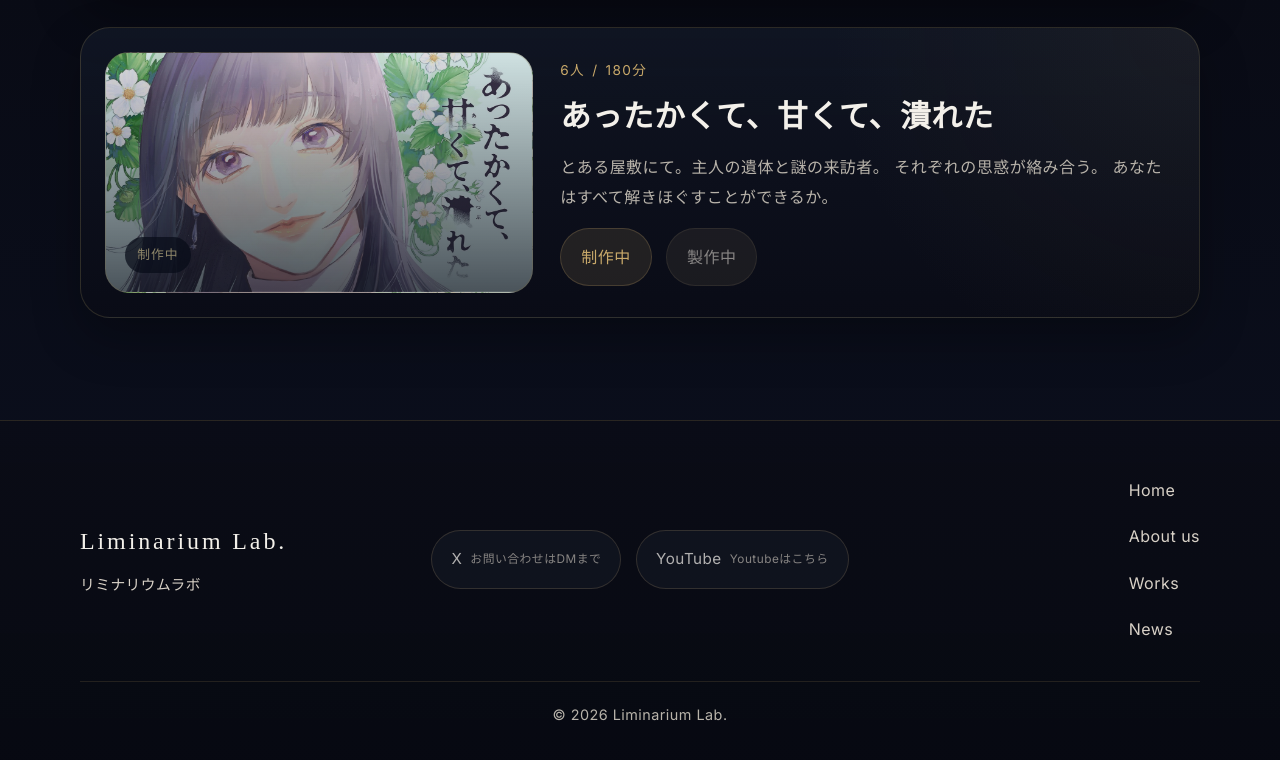
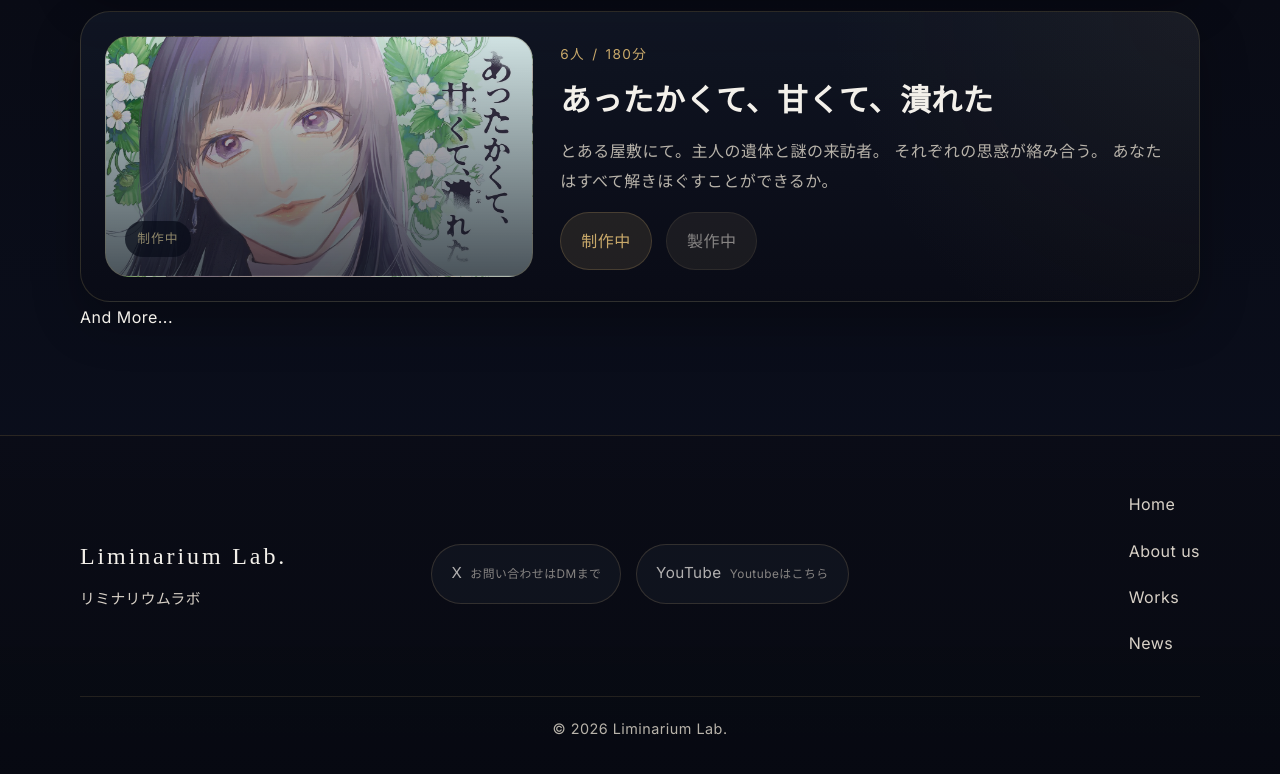
Before and after one commit to sunpotflower4460-cpu/Test-HP-SAKI, a React (Vite) app: page /works in a window 1280 px wide. Shown: the part 720-1494 px from the top of the page. Built offline with nearby package versions, Linux system fonts and the light colour scheme.

Commit message:
fix: align works page structure with Figma

```diff
--- a/src/pages/Works/Works.tsx
+++ b/src/pages/Works/Works.tsx
@@ -17,7 +17,7 @@ const Works = () => {
       >
         <p className={styles.label}>Works</p>
         <h1>作品一覧</h1>
-        <p className={styles.description}>{worksPageIntro}</p>
+        {worksPageIntro && <p className={styles.description}>{worksPageIntro}</p>}
       </motion.section>
 
       <div className={styles.grid}>
@@ -33,6 +33,8 @@ const Works = () => {
           </motion.div>
         ))}
       </div>
+
+      <p className={styles.moreText}>And More...</p>
     </div>
   );
 };
```
